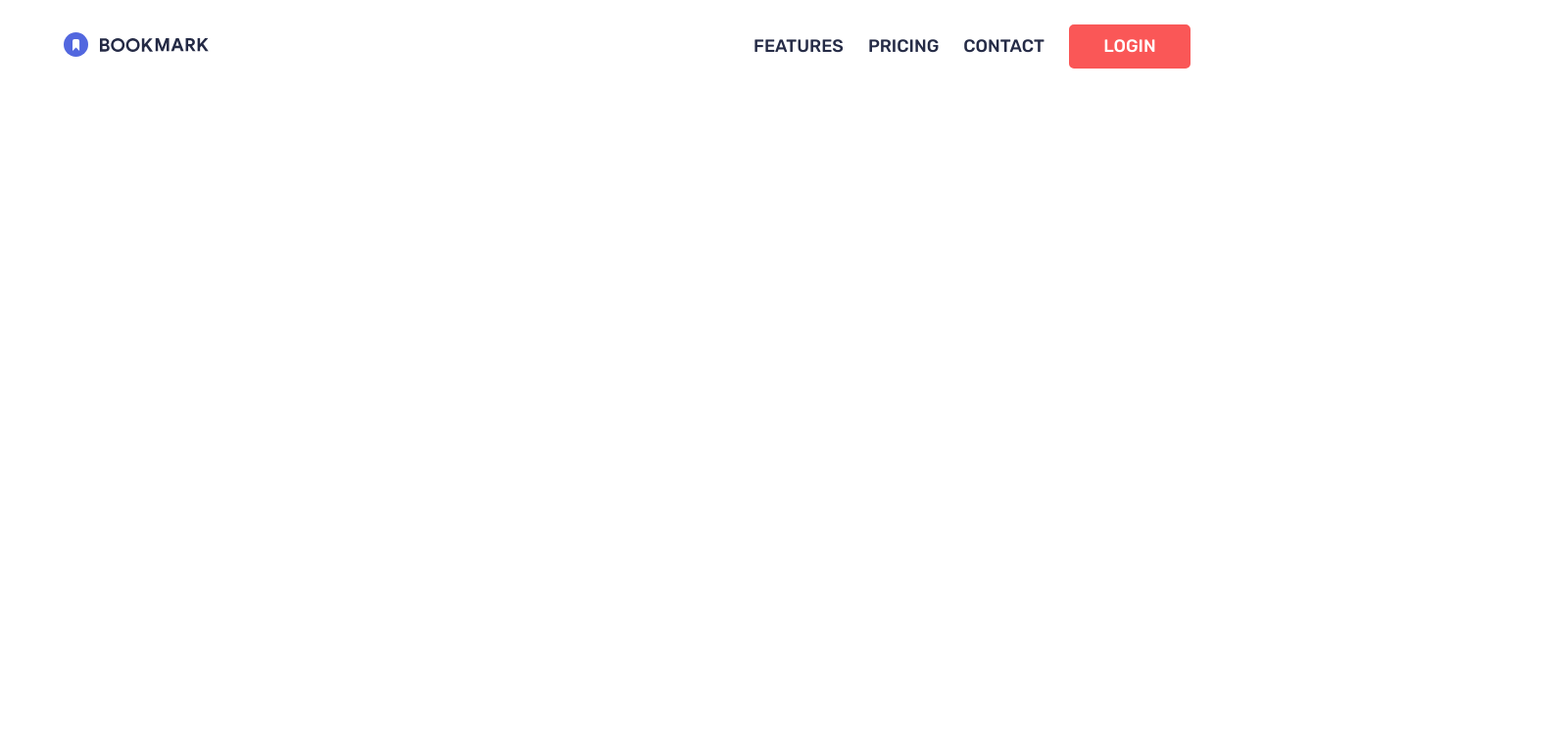
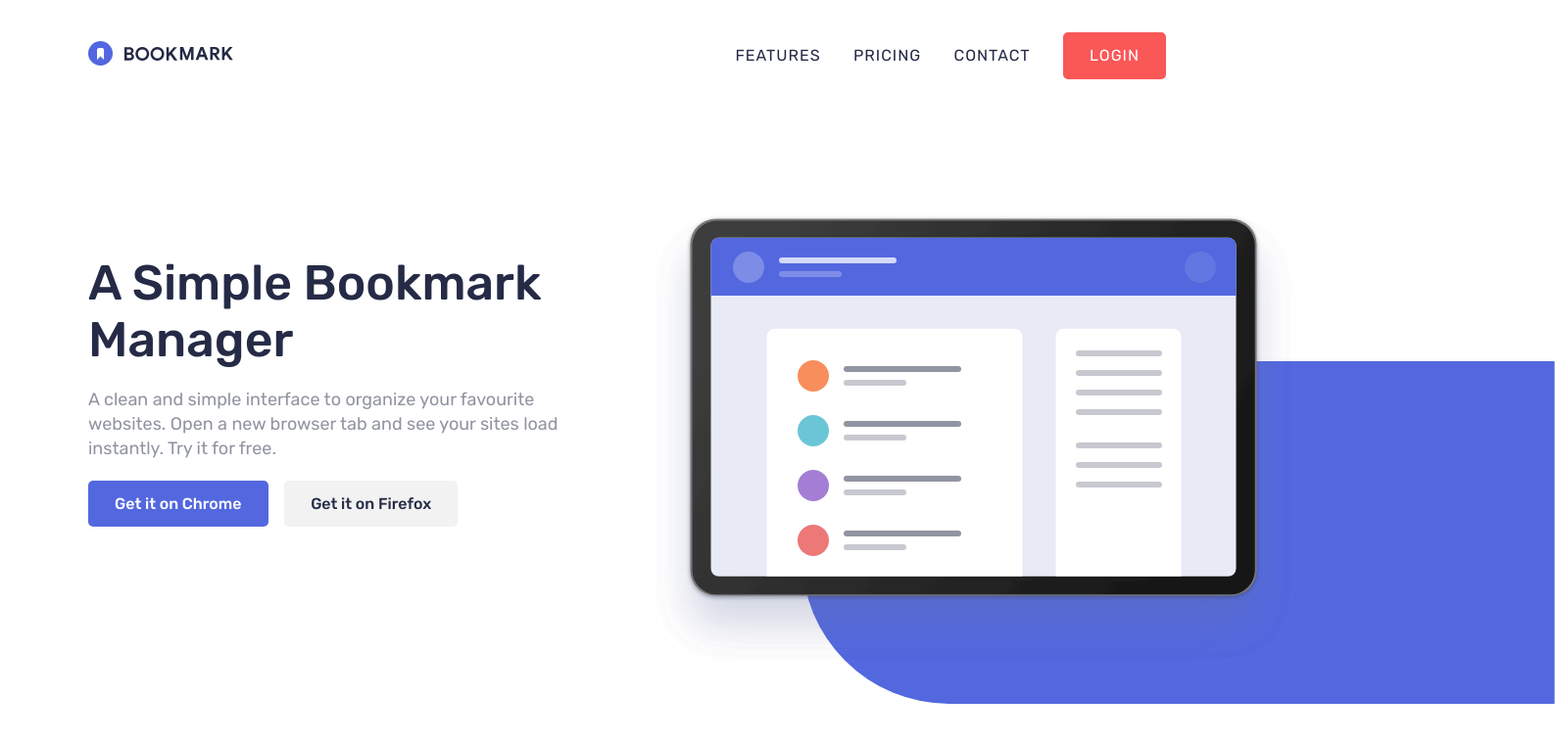
Before and after one commit to AlejandroMorales-s/bookmark, a plain HTML site: page index.html in a window 1280 px wide. Shown: the whole page at 98% size, 1587 px wide, since content can reach past the window. Drawn offline with Linux system fonts and the light colour scheme.

Commit message:
add: hero

```diff
--- a/build/css/app.css
+++ b/build/css/app.css
@@ -344,6 +344,10 @@ html {
   box-sizing: border-box;
 }
 
+body {
+  overflow-x: hidden;
+}
+
 * {
   margin: 0;
   padding: 0;
@@ -364,7 +368,8 @@ img {
 }
 
 h1 {
-  font-size: 4rem;
+  font-size: 5rem;
+  font-weight: 500;
 }
 
 h2 {
@@ -382,6 +387,7 @@ h4 {
 p {
   font-size: 1.8rem;
   color: #9194a1;
+  font-weight: 400;
 }
 
 ul {
@@ -389,17 +395,17 @@ ul {
 }
 
 li {
-  font-size: 1.8rem;
+  font-size: 1.6rem;
 }
 
 a {
   text-decoration: none;
   color: #9194a1;
-  font-size: 1.8rem;
+  font-size: 1.6rem;
 }
 
 .container {
-  max-width: 120rem;
+  max-width: 110rem;
   width: 95%;
   margin: 0 auto;
 }
@@ -408,18 +414,19 @@ a {
   display: flex;
   justify-content: space-between;
   align-items: center;
-  padding: 2.5rem;
+  padding: 3.3333333333rem 0;
 }
 .nav-container .logo {
   max-height: fit-content;
 }
 .nav-container .link-container {
   display: flex;
-  gap: 2.5rem;
+  gap: 3.3333333333rem;
   align-items: center;
 }
 .nav-container .link-container .nav-link {
-  font-weight: 500;
+  letter-spacing: 1px;
+  font-weight: 400;
   color: #252b46;
 }
 .nav-container .link-container .nav-link:hover {
@@ -427,14 +434,76 @@ a {
 }
 .nav-container .link-container .nav-link:last-of-type {
   color: #ffffff;
-  padding: 1rem 3.3333333333rem;
+  padding: 1.25rem 2.5rem;
   background-color: #fa5757;
   border-radius: 0.5rem;
-  border: 2px solid #fa5757;
+  border: 2.5px solid #fa5757;
   transition: all 100ms ease-in-out;
 }
 .nav-container .link-container .nav-link:last-of-type:hover {
-  background-color: #ffffff;
+  background-color: transparent;
   color: #fa5757;
   cursor: pointer;
 }
+
+.hero {
+  margin-top: 10rem;
+  display: grid;
+  grid-template-columns: 1fr 1fr;
+  gap: 5rem;
+}
+.hero .info_hero {
+  transform: translateY(10%);
+}
+.hero .info_hero p {
+  margin: 2rem 0;
+  line-height: 2.5rem;
+}
+.hero .info_hero .hero_btns {
+  display: flex;
+  gap: 1.6666666667rem;
+}
+.hero .info_hero .hero_btns .hero_btn:first-of-type {
+  padding: 1.25rem 2.5rem;
+  background-color: #5368df;
+  border-radius: 0.5rem;
+  border: 2.5px solid #5368df;
+  transition: all 100ms ease-in-out;
+  color: #ffffff;
+  font-weight: 500;
+  display: inline-block;
+}
+.hero .info_hero .hero_btns .hero_btn:first-of-type:hover {
+  background-color: transparent;
+  color: #5368df;
+  cursor: pointer;
+}
+.hero .info_hero .hero_btns .hero_btn:last-of-type {
+  padding: 1.25rem 2.5rem;
+  background-color: #f2f2f2;
+  border-radius: 0.5rem;
+  border: 2.5px solid #f2f2f2;
+  transition: all 100ms ease-in-out;
+  color: #252b46;
+  font-weight: 500;
+  display: inline-block;
+}
+.hero .info_hero .hero_btns .hero_btn:last-of-type:hover {
+  background-color: transparent;
+  cursor: pointer;
+  border: 2.5px solid #252b46;
+}
+.hero .img_container .img {
+  position: relative;
+  z-index: 100;
+  width: 135%;
+}
+.hero .img_container .img_bg {
+  position: absolute;
+  background-color: #5368df;
+  height: 35rem;
+  transform: translateY(-90%) translateX(20%);
+  z-index: -1;
+  border-radius: 150px 0px 0px 150px/150px 0px 0px 150px;
+  width: 60%;
+}
--- a/index.html
+++ b/index.html
@@ -4,6 +4,8 @@
     <meta charset="UTF-8">
     <meta http-equiv="X-UA-Compatible" content="IE=edge">
     <meta name="viewport" content="width=device-width, initial-scale=1.0">
+    <!-- Font -->
+    <!-- CSS -->
     <link rel="stylesheet" href="build/css/app.css">
     <title>Bookmark</title>
 </head>
@@ -11,7 +13,9 @@
     <header>
         <div class="container nav-container">
             <div class="logo-container">
-                <img class="logo" src="build/images/logo-bookmark.svg" alt="logo" srcset="">
+                <a href="index.html">
+                    <img class="logo" src="build/images/logo-bookmark.svg" alt="logo" srcset="">
+                </a>
             </div>
             <nav>
                 <ul class="link-container">
@@ -31,5 +35,23 @@
             </nav>
         </div>
     </header>
+    <main>
+        <div class="container hero">
+            <div class="info_hero">
+                <h1>A Simple Bookmark<br>Manager</h1>
+                <p>A clean and simple interface to organize your favourite websites. Open a new browser tab and see your sites load instantly. Try it for free.</p>
+                <div class="hero_btns">
+                    <a href="#" class="hero_btn">Get it on Chrome</a>
+                    <a href="#" class="hero_btn">Get it on Firefox</a>
+                </div>
+            </div>
+            <div class="img_container">
+                <div class="img">
+                    <img src="build/images/illustration-hero.svg" alt="">
+                </div>
+                <div class="img_bg"></div>
+            </div>
+        </div>
+    </main>
 </body>
 </html>
```
